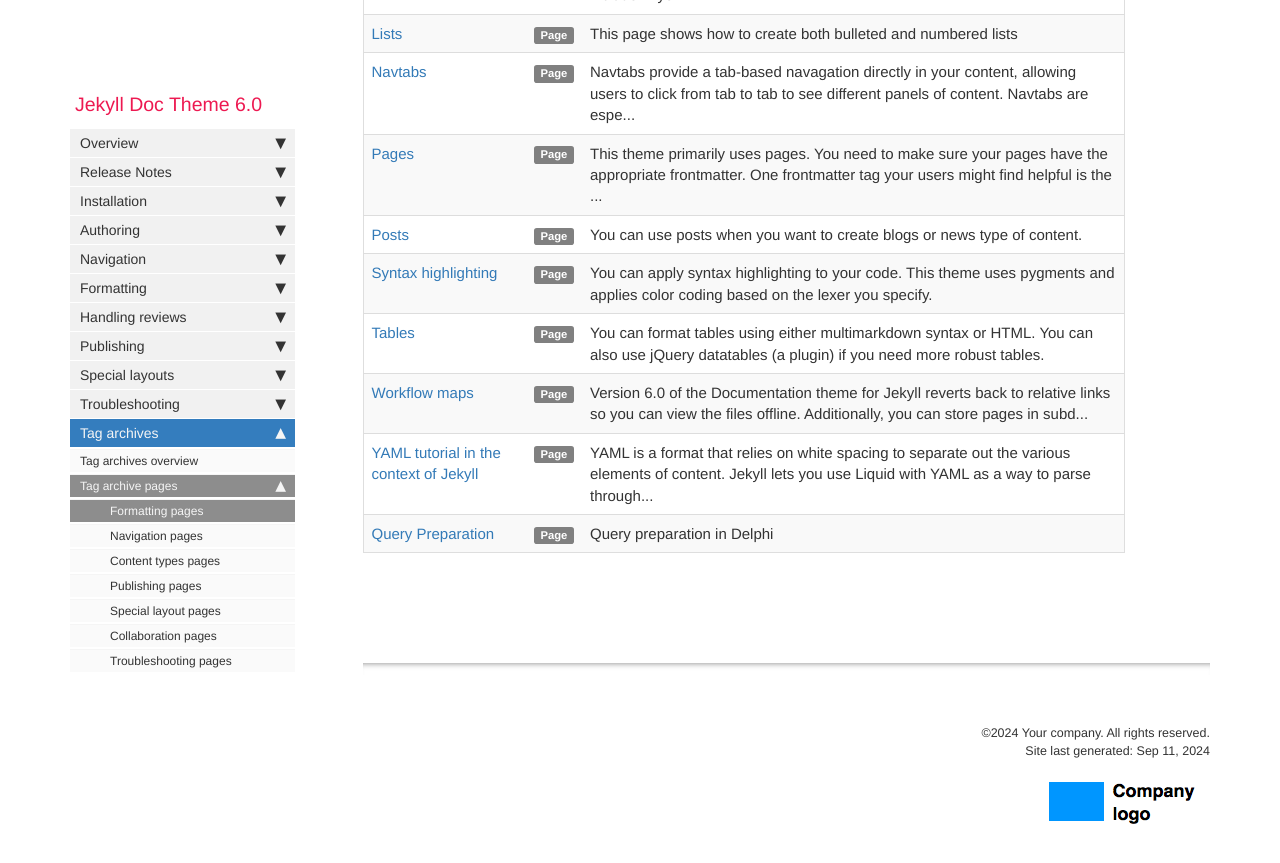
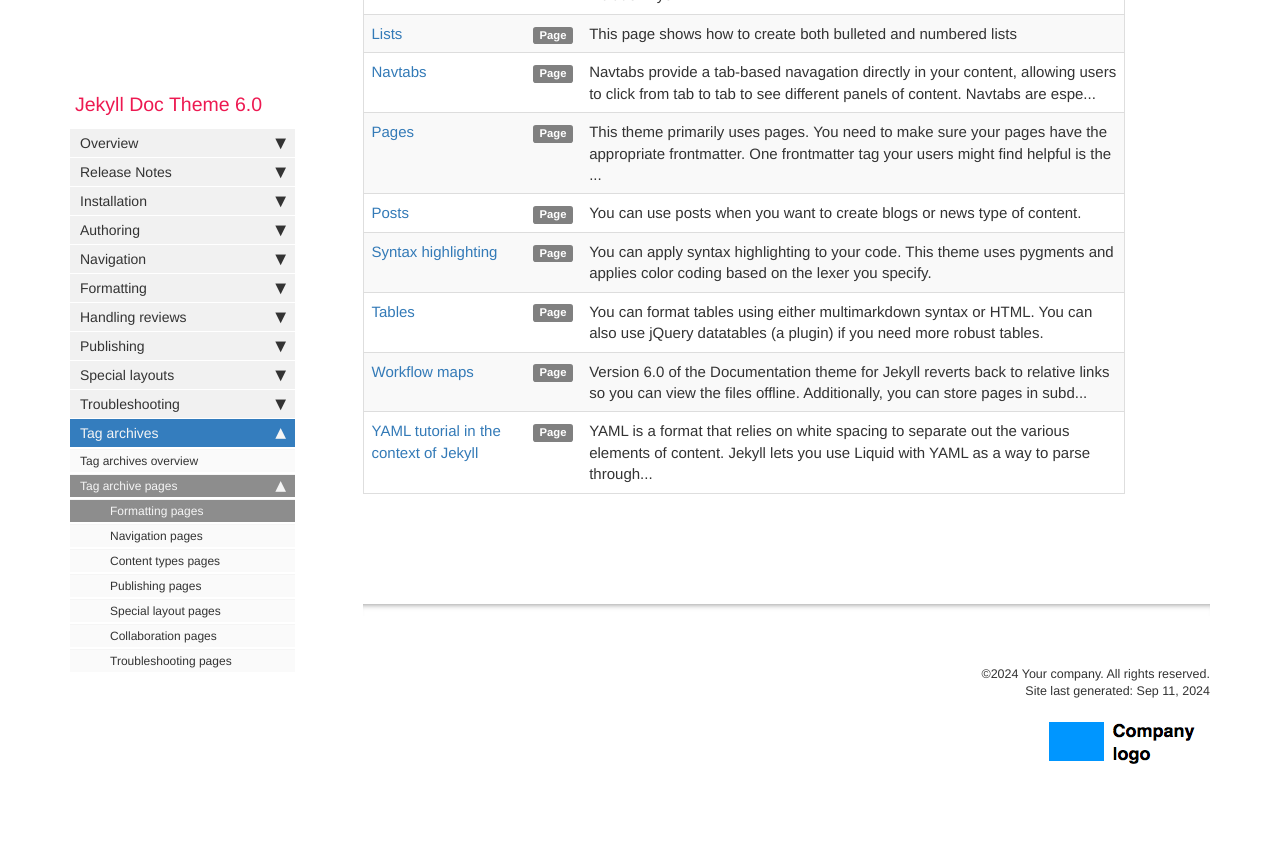
Before and after one commit to ivancheban/documentation-theme-jekyll-gh-pages, a Jekyll site: the page built from pages/tags/tag_formatting.md, in a window 1280 px wide and 900 px high, scrolled down 858 px. Shown: the top 863 px of the window. Built offline with Jekyll 4.4.1, drawn with Linux system fonts in a browser that asks for light colours; comment, search, counter and statistics services are not loaded; after the commit the page ends 1698 px from its top, so only the background shows below that; part of the change alters nothing that is shown.

Commit message:
added to navigation

```diff
--- a/_data/sidebars/mydoc_sidebar.yml
+++ b/_data/sidebars/mydoc_sidebar.yml
@@ -43,6 +43,10 @@ entries:
     - title: Support
       url: /mydoc_support.html
       output: web, pdf
+
+    - title: Query Preparation
+      url: /query_preparation.html
+      output: web
 
   - title: Release Notes
     output: web, pdf
--- a/_data/tags.yml
+++ b/_data/tags.yml
@@ -12,4 +12,5 @@ allowed-tags:
   - collaboration
   - news
   - troubleshooting
-  - mobile
+  - mobil
+  - delphi
--- a/pages/mydoc/query-preparation.md
+++ b/pages/mydoc/query-preparation.md
@@ -1,6 +1,6 @@
 ---
 title: Query Preparation
-tags: [formatting]
+tags: [delphi]
 keywords: search
 summary: "Query preparation in Delphi"
 sidebar: mydoc_sidebar
```
